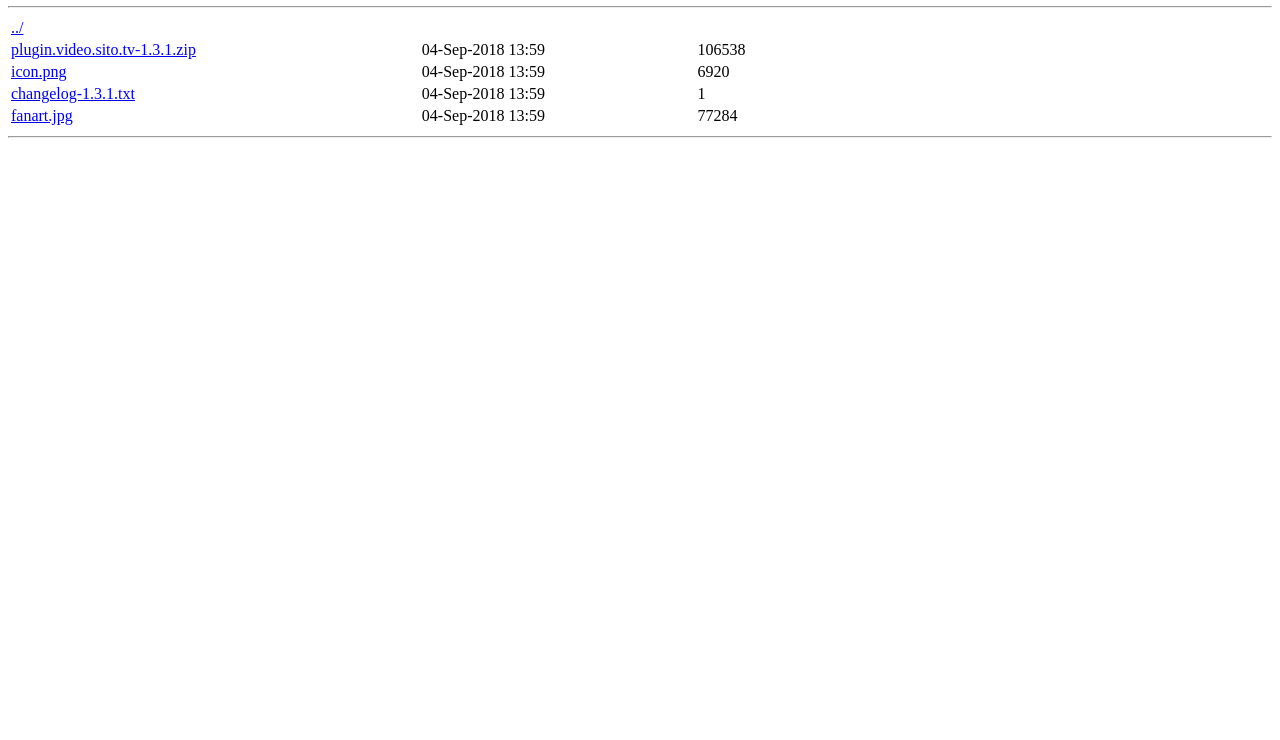
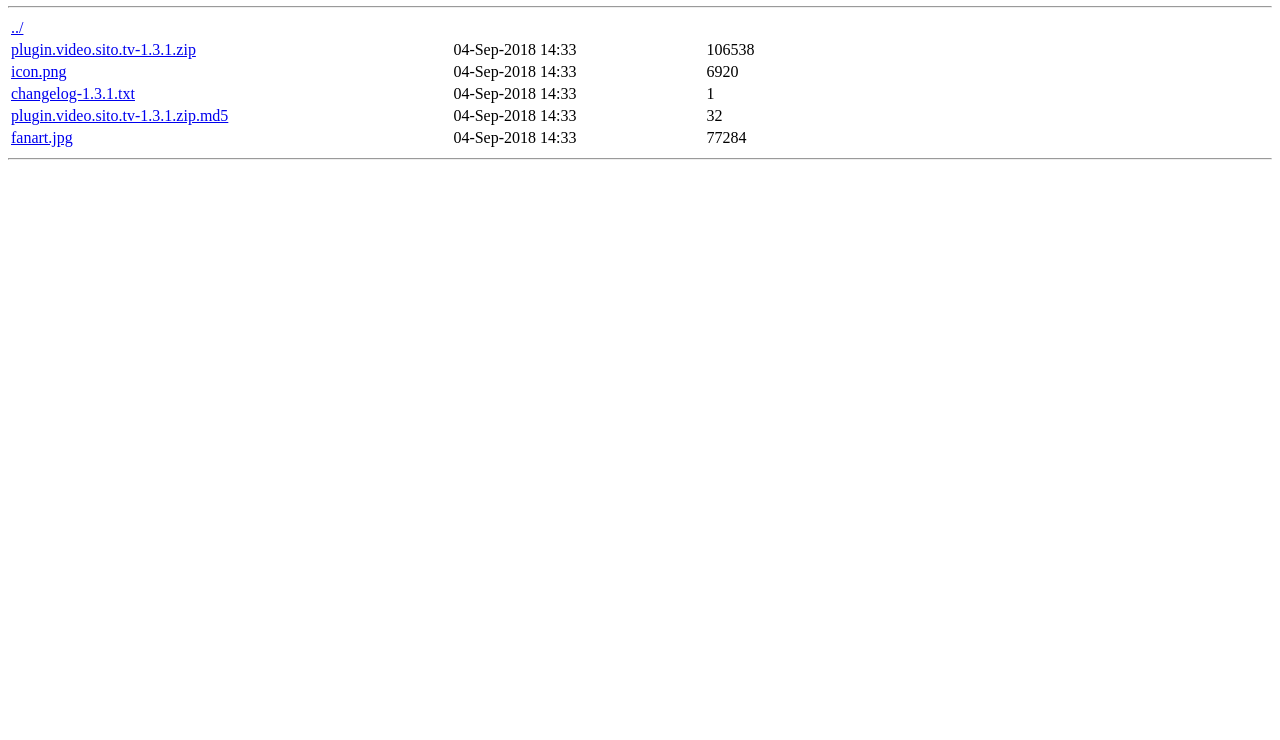
Before and after one commit to SiTo-tv/repository.sito.tv, a plain HTML site: page Plugins/plugin.video.sito.tv/index.html in a window 1280 px wide. Shown: the part 60-800 px from the top of the page. Drawn offline with Linux system fonts and the light colour scheme.

Commit message:
Build with md5 support

```diff
--- a/Plugins/plugin.video.sito.tv/index.html
+++ b/Plugins/plugin.video.sito.tv/index.html
@@ -15,28 +15,35 @@
         <td>
           <a href="plugin.video.sito.tv-1.3.1.zip">plugin.video.sito.tv-1.3.1.zip</a>
         </td>
-        <td>04-Sep-2018 13:59</td>
+        <td>04-Sep-2018 14:33</td>
         <td>106538</td>
       </tr>
       <tr>
         <td>
           <a href="icon.png">icon.png</a>
         </td>
-        <td>04-Sep-2018 13:59</td>
+        <td>04-Sep-2018 14:33</td>
         <td>6920</td>
       </tr>
       <tr>
         <td>
           <a href="changelog-1.3.1.txt">changelog-1.3.1.txt</a>
         </td>
-        <td>04-Sep-2018 13:59</td>
+        <td>04-Sep-2018 14:33</td>
         <td>1</td>
+      </tr>
+      <tr>
+        <td>
+          <a href="plugin.video.sito.tv-1.3.1.zip.md5">plugin.video.sito.tv-1.3.1.zip.md5</a>
+        </td>
+        <td>04-Sep-2018 14:33</td>
+        <td>32</td>
       </tr>
       <tr>
         <td>
           <a href="fanart.jpg">fanart.jpg</a>
         </td>
-        <td>04-Sep-2018 13:59</td>
+        <td>04-Sep-2018 14:33</td>
         <td>77284</td>
       </tr>
     </table>
```
Also changed, not shown: Plugins/index.html (+3 -3 lines), Repository/index.html (+1 -1 lines), Repository/repository.sito.tv-1.0.0/index.html (+4 -4 lines), index.html (+2 -2 lines), 3 other files.
